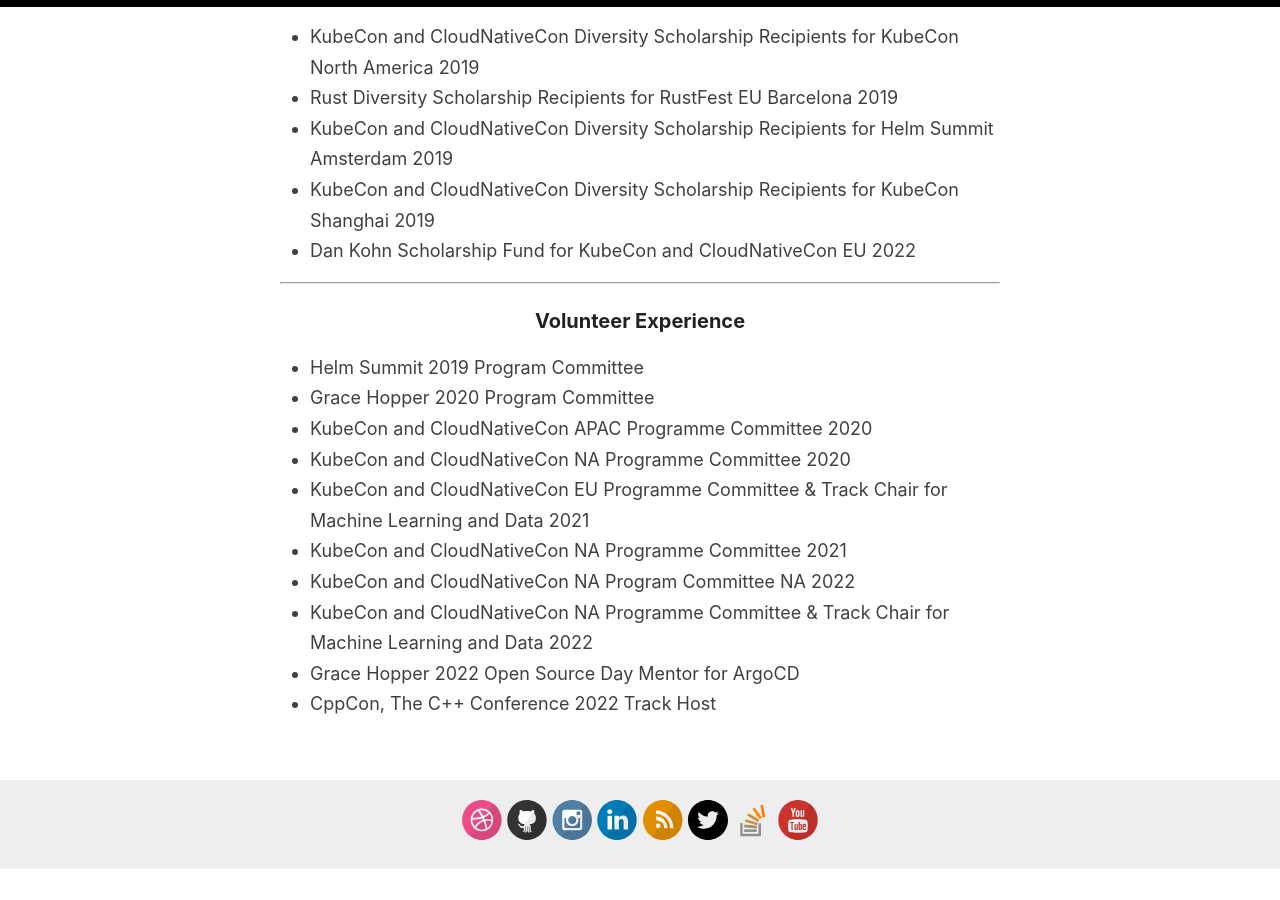
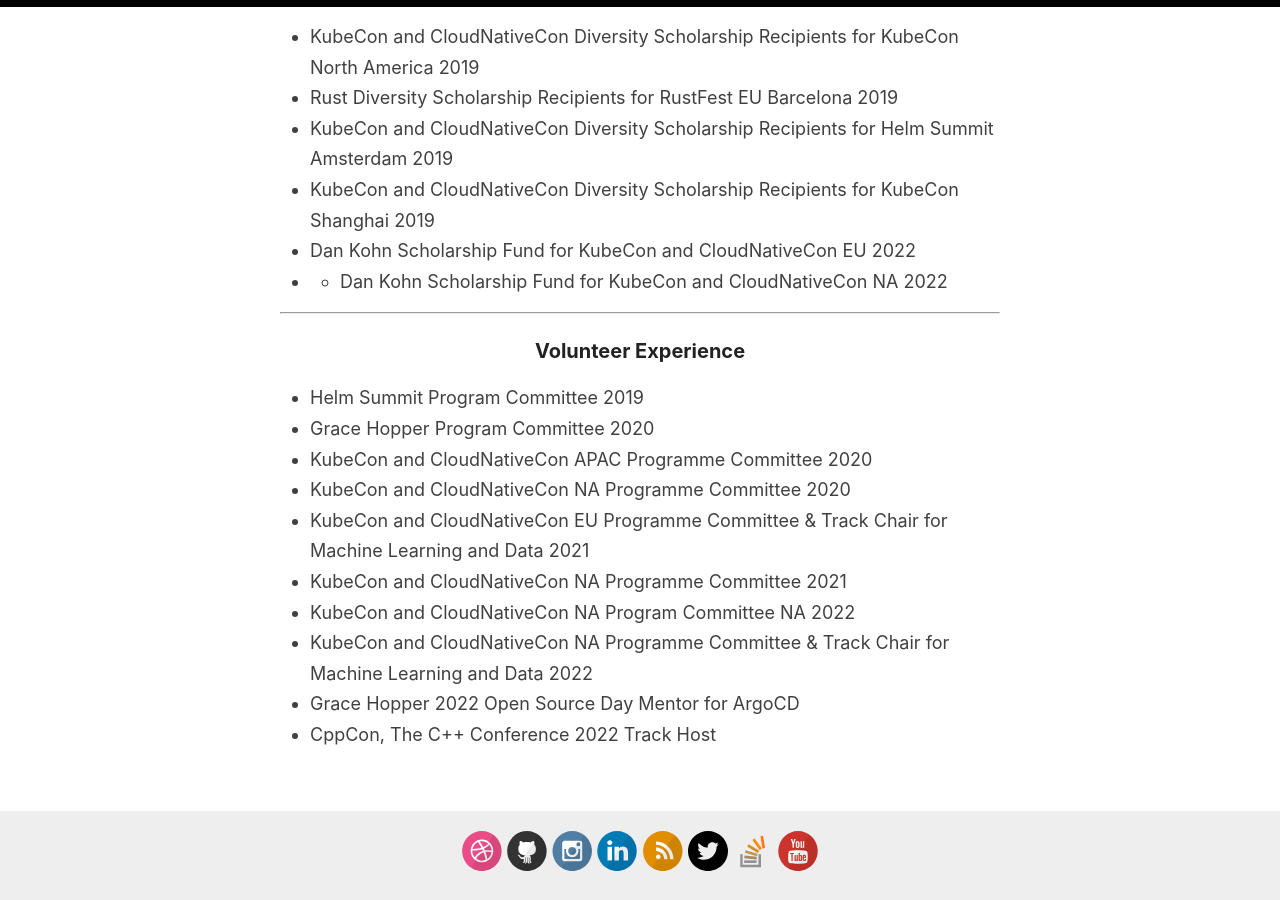
Before and after one commit to irvifa/irvifa.github.io, a Jekyll site: the page built from _pages/about.md, in a window 1280 px wide and 900 px high, scrolled down 1185 px. Built offline with Jekyll 4.4.1, drawn with Linux system fonts in a browser that asks for light colours; before the commit the page ends 2055 px from its top, so only the background shows below that.

Commit message:
Update about.md

```diff
--- a/_pages/about.md
+++ b/_pages/about.md
@@ -46,13 +46,14 @@
 - KubeCon and CloudNativeCon Diversity Scholarship Recipients for Helm Summit Amsterdam 2019
 - KubeCon and CloudNativeCon Diversity Scholarship Recipients for KubeCon Shanghai 2019
 - Dan Kohn Scholarship Fund for KubeCon and CloudNativeCon EU 2022
+- - Dan Kohn Scholarship Fund for KubeCon and CloudNativeCon NA 2022
 
 ---
 
 ### Volunteer Experience
 
-- Helm Summit 2019 Program Committee
-- Grace Hopper 2020 Program Committee
+- Helm Summit Program Committee 2019
+- Grace Hopper Program Committee 2020
 - KubeCon and CloudNativeCon APAC Programme Committee 2020
 - KubeCon and CloudNativeCon NA Programme Committee 2020
 - KubeCon and CloudNativeCon EU Programme Committee & Track Chair for Machine Learning and Data 2021
```
